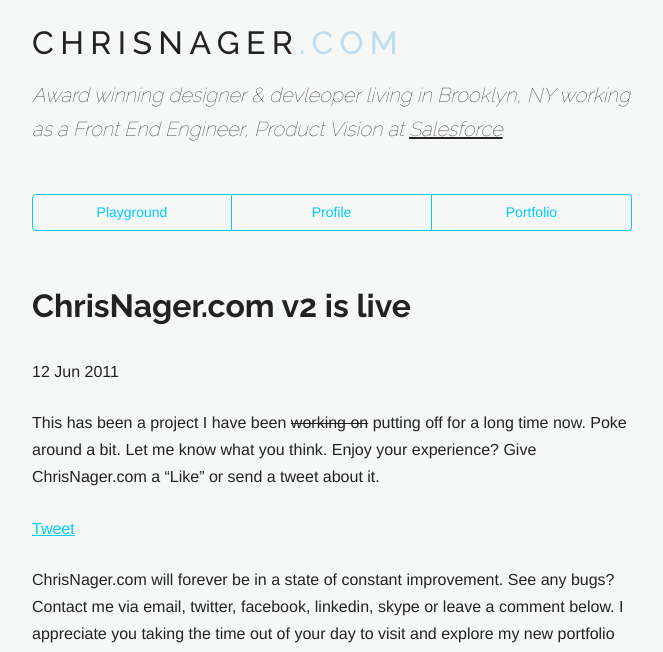
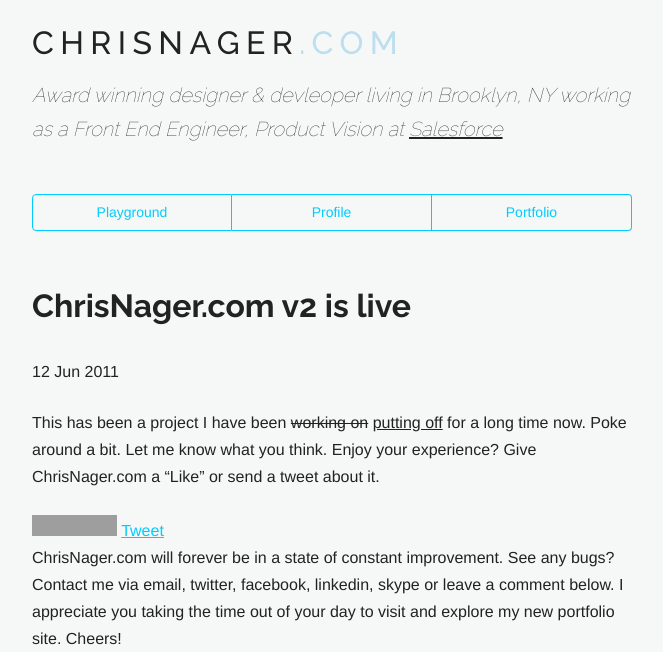
Before and after one commit to chrisnager/chrisnager.github.io, a Jekyll site: the page built from _posts/2011-06-12-chrisnager-com-v2-is-live.md, in a window 1280 px wide. Shown: the top 652 px of the page, without its empty margins (308-971 px from the left). Built offline with Jekyll 4.4.1, drawn with Linux system fonts in a browser that asks for light colours; nearby versions of some CDN libraries; library files that are not in the unit come from our copies; Markdown is read by kramdown in place of the engine named in the settings; comment, search, counter and statistics services are not loaded; grey boxes are pictures that could not be loaded.

Commit message:
Clean up more posts

```diff
--- a/_posts/2011-06-12-chrisnager-com-v2-is-live.md
+++ b/_posts/2011-06-12-chrisnager-com-v2-is-live.md
@@ -10,9 +10,15 @@
 - News
 ---
 
-This has been a project I have been <del>working on</del> putting off for a long time now. Poke around a bit. Let me know what you think. Enjoy your experience? Give ChrisNager.com a "Like" or send a tweet about it.
+This has been a project I have been <del>working on</del> <ins>putting off</ins> for a long time now. Poke around a bit. Let me know what you think. Enjoy your experience? Give ChrisNager.com a "Like" or send a tweet about it.
 
-[Tweet](http://twitter.com/share)
+<!-- [Tweet](http://twitter.com/share) -->
+
+<div id="share">
+    <iframe src="http://www.facebook.com/plugins/like.php?app_id=130717503670910&href=http%3A%2F%2Fchrisnager.com&send=false&layout=button_count&width=85&show_faces=false&action=like&colorscheme=light&font&height=21" scrolling="no" frameborder="0" style="border:none; overflow:hidden; width:85px; height:21px;" allowTransparency="true"></iframe>
+    <a href="http://twitter.com/share" class="twitter-share-button" data-url="http://chrisnager.com" data-text="ChrisNager.com" data-count="none" data-via="ChrisNager">Tweet</a>
+    <script type="text/javascript" src="http://platform.twitter.com/widgets.js"></script>
+</div>
 
 ChrisNager.com will forever be in a state of constant improvement. See any bugs? Contact me via email, twitter, facebook, linkedin, skype or leave a comment below. I appreciate you taking the time out of your day to visit and explore my new portfolio site. Cheers!
 
```
Also changed, not shown: _posts/2011-08-18-chris-nager-2012.md (+3 -1 lines), _posts/2011-09-09-css3-selection-background-color-trick.md (+29 -61 lines), _posts/2011-09-23-an-event-apart-and-a-designere28099s-view-of-the-web.md (+9 -29 lines).
